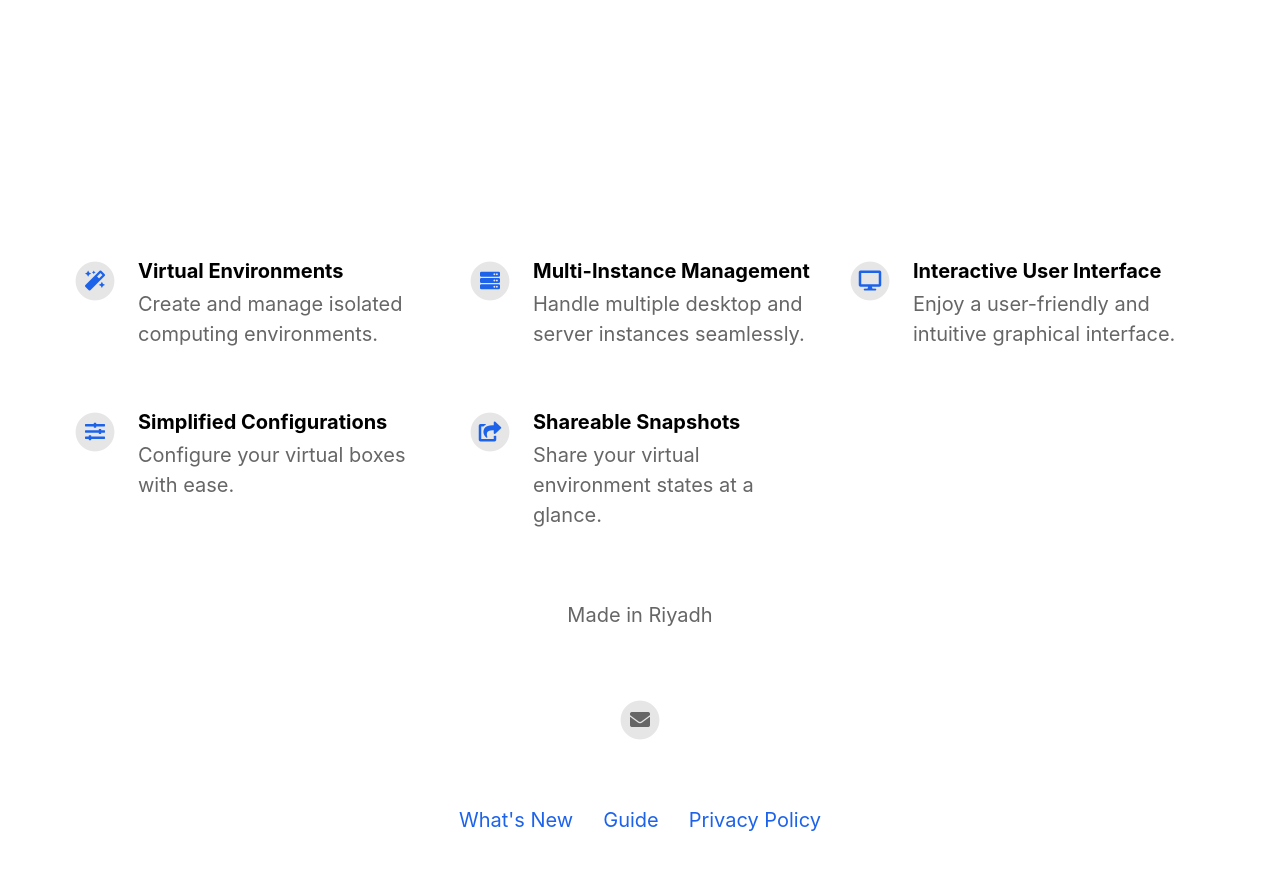
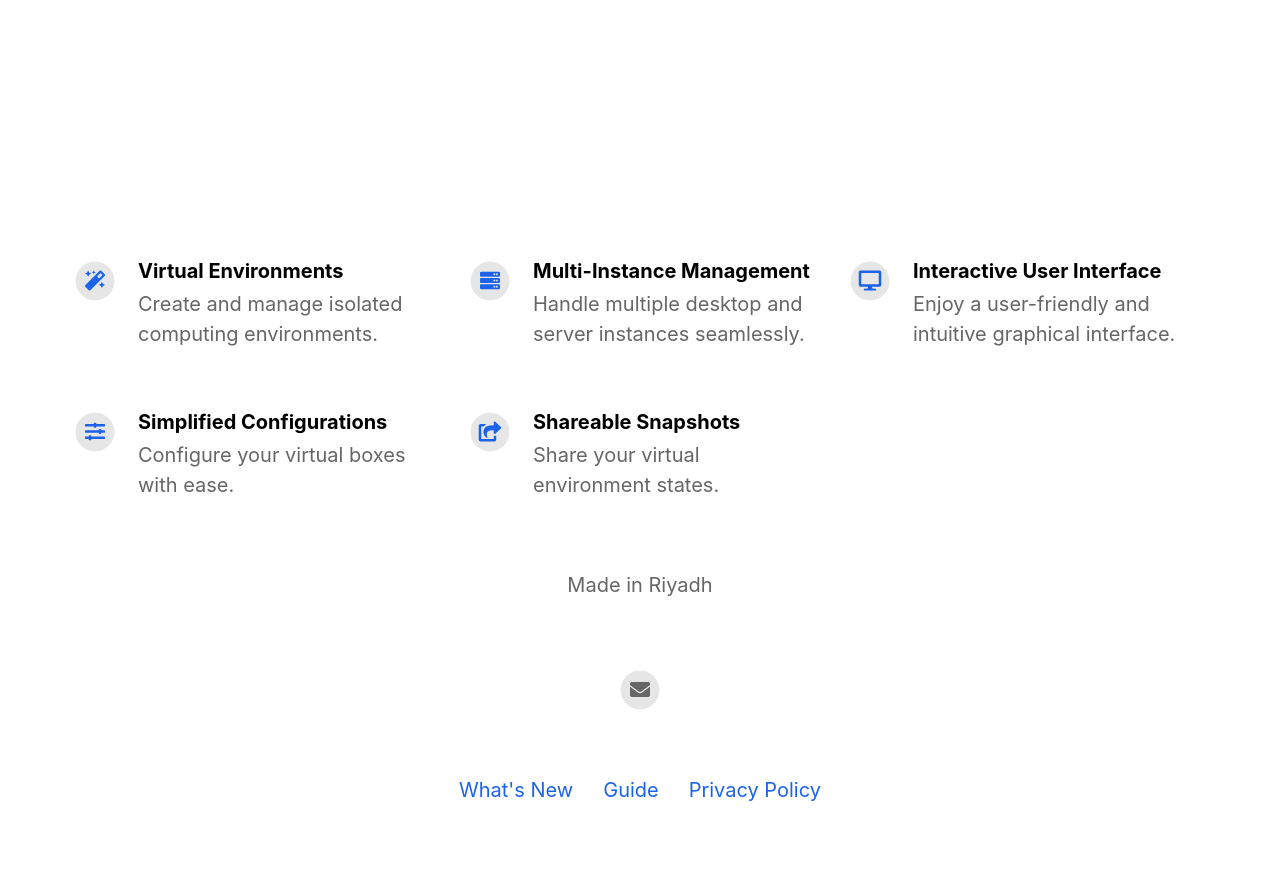
Before and after one commit to i3bit/ebg, a Jekyll site: the page built from index.html, in a window 1280 px wide and 900 px high, scrolled down 823 px. Shown: the top 870 px of the window. Built offline with Jekyll 4.4.1, drawn with Linux system fonts in a browser that asks for light colours; nearby versions of some CDN libraries.

Commit message:
Update _config.yml

```diff
--- a/_config.yml
+++ b/_config.yml
@@ -53,7 +53,7 @@ features                                  :
     fontawesome_icon_name                 : sliders-h
 
   - title                                 : Shareable Snapshots
-    description                           : Share your virtual environment states at a glance.
+    description                           : Share your virtual environment states.
     fontawesome_icon_name                 : share-square
 
 
```
